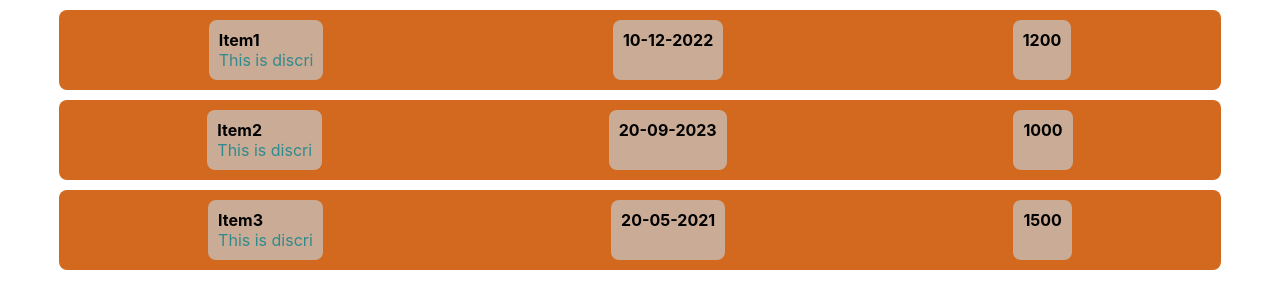
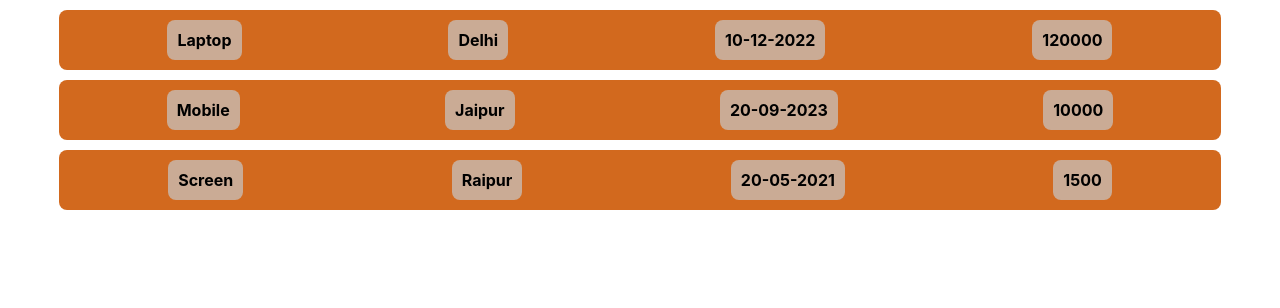
Before and after one commit to YAMITRAO/practicingProject, a React (Create React App) app: page / in a window 1280 px wide. Shown: the top 308 px of the page. Built offline with nearby package versions, Linux system fonts and the light colour scheme.

Commit message:
passed LocationOfExpenditure as a prob with other

```diff
--- a/src/App.js
+++ b/src/App.js
@@ -3,14 +3,14 @@ import ExpenseItem from './component/ExpenseItem/ExpenseItem';
 
 function App() {
  let data = [
-    {itemName:"Item1", itemDisc:"This is discri", itemDate:"10-12-2022", itemRate:1200},
-    {itemName:"Item2", itemDisc:"This is discri", itemDate:"20-09-2023", itemRate:1000},
-    {itemName:"Item3", itemDisc:"This is discri", itemDate:"20-05-2021", itemRate:1500}
+    {itemName:"Laptop", LocationOfExpenditure:"Delhi", itemDate:"10-12-2022", itemRate:120000},
+    {itemName:"Mobile", LocationOfExpenditure:"Jaipur", itemDate:"20-09-2023", itemRate:10000},
+    {itemName:"Screen", LocationOfExpenditure:"Raipur", itemDate:"20-05-2021", itemRate:1500}
   ]
 
   return (
     data.map( (data ) => {
-      return (<ExpenseItem itemName={data.itemName} itemDesc ={data.itemDisc} itemDate = {data.itemDate} itemRate = {data.itemRate} />)
+      return (<ExpenseItem itemName={data.itemName} itemDesc ={data.LocationOfExpenditure} itemDate = {data.itemDate} itemRate = {data.itemRate} />)
     })
 
   );
--- a/src/component/ExpenseItem/ExpenseItem.css
+++ b/src/component/ExpenseItem/ExpenseItem.css
@@ -18,8 +18,8 @@
     font-weight: bold;
 }
 
-.descri{
+/* .descri{
     color:rgba(10,130,140,0.8);
     font-weight: lighter;
     align-self: center;
-}
+} */
--- a/src/component/ExpenseItem/ExpenseItem.js
+++ b/src/component/ExpenseItem/ExpenseItem.js
@@ -2,18 +2,14 @@ import "./ExpenseItem.css"
 
 function ExpenseItem(props){
     return(
-
        <div className="expenseContainer">
-        <div className="expenseItem expense">
-        <div>{props.itemName}</div>
-        <div className="descri">{props.itemDesc}</div>
-        </div>
+        <div className="expenseName expense">{props.itemName}</div>
+        <div className="descri expense">{props.itemDesc}</div>
         <div className="expenseDate expense">{props.itemDate}</div>
         <div className="expenseRate expense">{props.itemRate}</div>
        </div>
 
     )
-
 }
 
 export default ExpenseItem;
```
